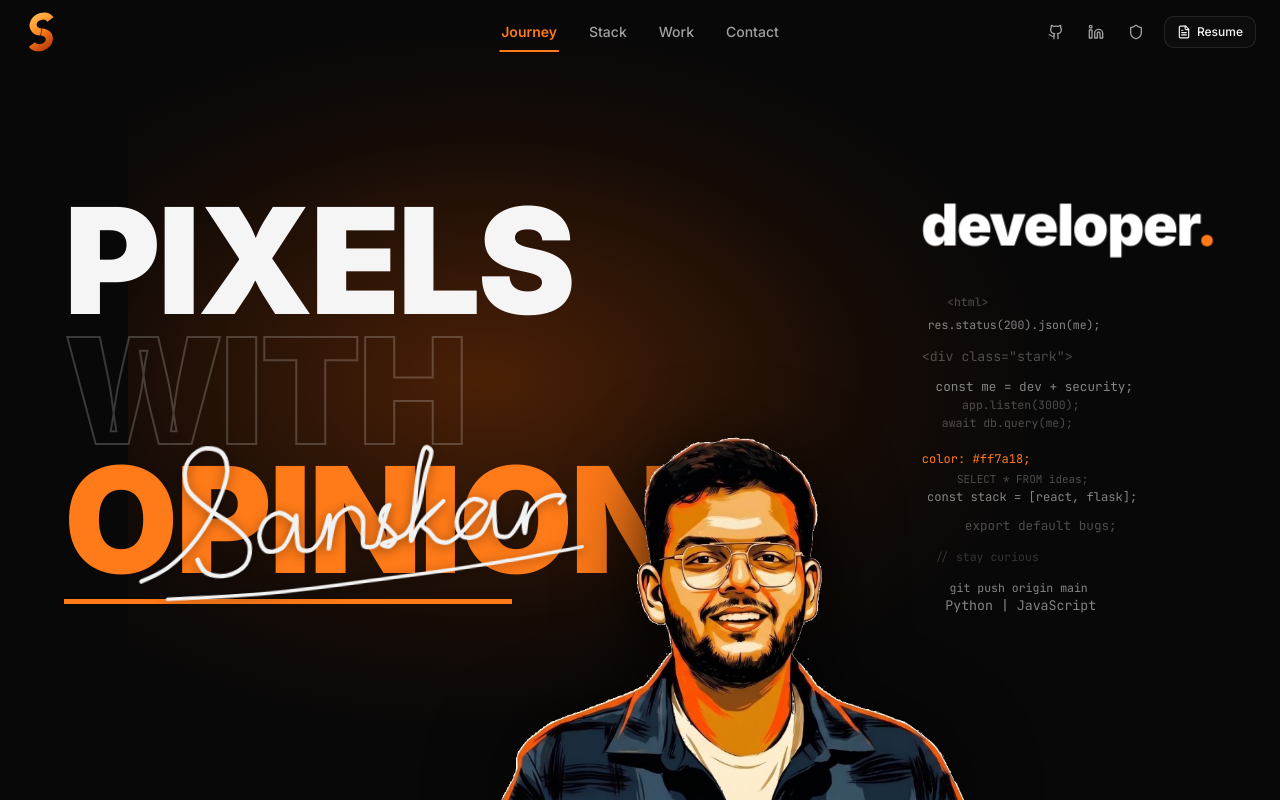
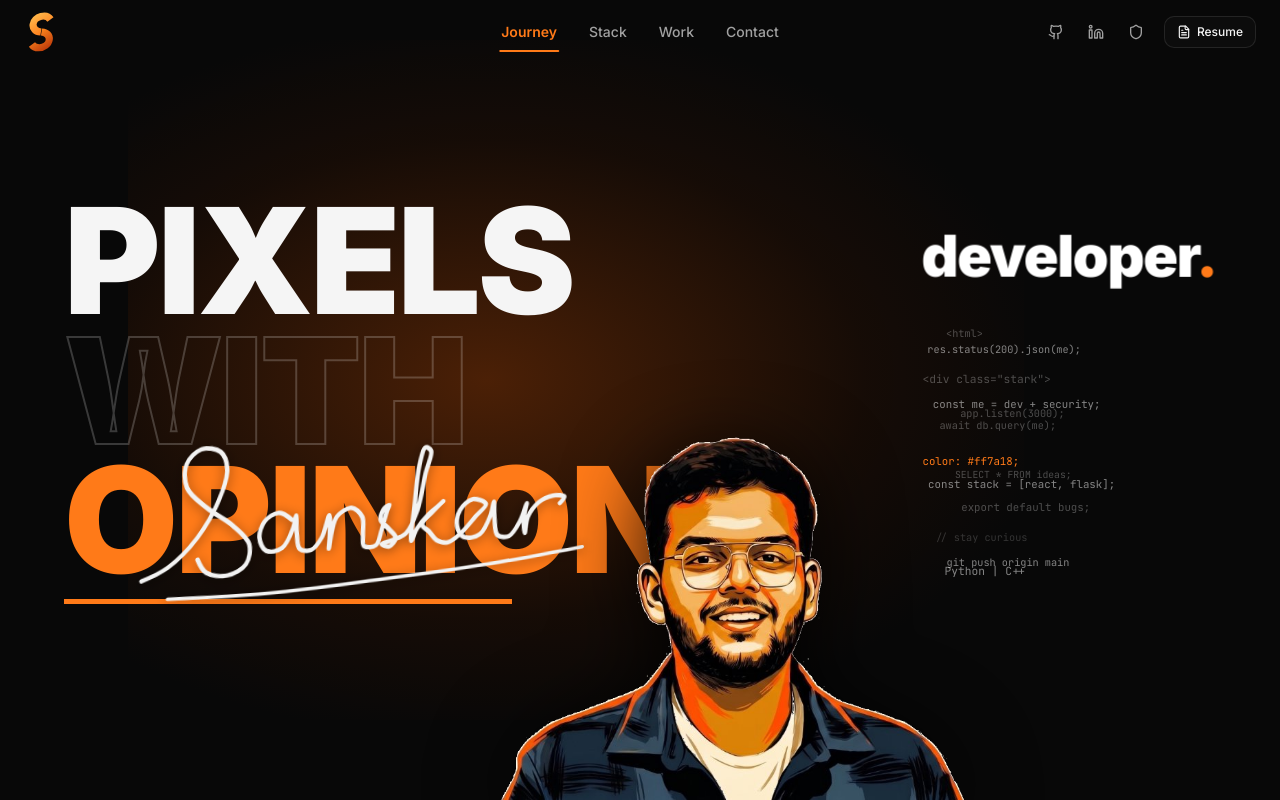
Before and after one commit to Sanskar-bot/Sanskar_portfolio, a Next.js app: page / in a window 1280 px wide. Shown: the top 800 px of the page. Built offline with nearby package versions, Linux system fonts and the light colour scheme.

Commit message:
feat(hero): update code lines layout, floating dynamics, and tech stack text

```diff
--- a/components/sections/hero.tsx
+++ b/components/sections/hero.tsx
@@ -20,7 +20,7 @@ const codeLines = [
   { text: 'export default bugs;', muted: true },
   { text: '// stay curious', comment: true },
   { text: 'git push origin main', muted: false },
-  { text: 'Python | JavaScript', muted: false },
+  { text: 'Python | C++', muted: false },
 ];
 
 // ── Idle "floating" motion (levitation loop) ──
@@ -54,25 +54,25 @@ function floatVars(c: FloatCfg) {
 }
 
 // Big word on the right. Small, slow, clearly visible.
-const DEVELOPER_FLOAT: FloatCfg = { y: -14, x: 8, r: 0.8, yDur: 5.2, xDur: 7.6, phase: 1.5 };
+const DEVELOPER_FLOAT: FloatCfg = { y: -16, x: 10, r: 1.0, yDur: 4.8, xDur: 7.0, phase: 1.5 };
 
 // One entry per line in `codeLines` (same order, same count = 13).
 // indent = static left offset in px (this is what makes the lines look scattered, not in a column)
 // scale  = font-size multiplier (some lines slightly bigger, like a loose code cloud)
 const CODE_LINE_LAYOUT: (FloatCfg & { indent: number; scale: number })[] = [
-  { indent: 26, scale: 1.0,  y: -8, x: 6,  yDur: 6.4, xDur: 9.0,  phase: 0.4 },
-  { indent: 7,  scale: 1.0,  y: -7, x: -5, yDur: 5.6, xDur: 8.2,  phase: 2.1 },
-  { indent: 0,  scale: 1.15, y: 8,  x: 6,  yDur: 7.2, xDur: 9.6,  phase: 3.3 },
-  { indent: 17, scale: 1.1,  y: 7,  x: -6, yDur: 5.0, xDur: 7.4,  phase: 4.7 },
-  { indent: 41, scale: 1.0,  y: -8, x: 5,  yDur: 6.8, xDur: 8.8,  phase: 1.1 },
-  { indent: 22, scale: 1.0,  y: -7, x: -4, yDur: 5.8, xDur: 9.4,  phase: 5.2 },
-  { indent: 0,  scale: 1.05, y: 8,  x: 6,  yDur: 6.0, xDur: 7.8,  phase: 2.8 },
-  { indent: 36, scale: 0.95, y: 7,  x: -5, yDur: 7.6, xDur: 10.0, phase: 0.9 },
-  { indent: 5,  scale: 1.05, y: -8, x: 5,  yDur: 5.4, xDur: 8.6,  phase: 3.9 },
-  { indent: 46, scale: 1.1,  y: -7, x: -6, yDur: 6.6, xDur: 7.2,  phase: 4.3 },
-  { indent: 14, scale: 1.0,  y: 8,  x: 4,  yDur: 7.0, xDur: 9.2,  phase: 1.8 },
-  { indent: 31, scale: 1.0,  y: 7,  x: -5, yDur: 5.2, xDur: 8.0,  phase: 5.6 },
-  { indent: 24, scale: 1.15, y: -8, x: 5,  yDur: 6.2, xDur: 9.8,  phase: 2.4 },
+  { indent: 25, scale: 1.0,  y: -10, x: 8,  yDur: 5.2, xDur: 7.6, phase: 0.4 },
+  { indent: 7,  scale: 1.0,  y: -9,  x: -7, yDur: 4.6, xDur: 7.0, phase: 2.1 },
+  { indent: 0,  scale: 1.1,  y: 10,  x: 8,  yDur: 5.8, xDur: 8.0, phase: 3.3 },
+  { indent: 16, scale: 1.05, y: 9,   x: -8, yDur: 4.4, xDur: 6.4, phase: 4.7 },
+  { indent: 39, scale: 1.0,  y: -10, x: 7,  yDur: 5.4, xDur: 7.4, phase: 1.1 },
+  { indent: 21, scale: 1.0,  y: -9,  x: -6, yDur: 4.8, xDur: 8.0, phase: 5.2 },
+  { indent: 0,  scale: 1.05, y: 10,  x: 8,  yDur: 5.0, xDur: 6.6, phase: 2.8 },
+  { indent: 34, scale: 0.95, y: 9,   x: -7, yDur: 6.0, xDur: 8.4, phase: 0.9 },
+  { indent: 5,  scale: 1.05, y: -10, x: 7,  yDur: 4.6, xDur: 7.2, phase: 3.9 },
+  { indent: 44, scale: 1.05, y: -9,  x: -8, yDur: 5.4, xDur: 6.2, phase: 4.3 },
+  { indent: 14, scale: 1.0,  y: 10,  x: 6,  yDur: 5.6, xDur: 7.8, phase: 1.8 },
+  { indent: 30, scale: 1.0,  y: 9,   x: -7, yDur: 4.4, xDur: 6.8, phase: 5.6 },
+  { indent: 23, scale: 1.1,  y: -10, x: 7,  yDur: 5.2, xDur: 8.2, phase: 2.4 },
 ];
 
 // ── Hand-written "Sanskar": drawn stroke by stroke, like a pen on paper ──
@@ -588,7 +588,7 @@ export function Hero() {
             animate: { opacity: 1 },
             transition: { duration: 0.8, delay: 0.5, ease },
           })}
-          className="flex flex-col gap-[clamp(5px,0.7vw,10px)]"
+          className="flex flex-col gap-[clamp(3px,0.45vw,7px)]"
         >
           {codeLines.map((line, i) => {
             const layout = CODE_LINE_LAYOUT[i];
@@ -603,7 +603,7 @@ export function Hero() {
                   className="hero-float-x whitespace-nowrap font-mono leading-snug"
                   style={{
                     ...fv.inner,
-                    fontSize: `calc(clamp(10.5px, 0.9vw, 14.5px) * ${layout.scale})`,
+                    fontSize: `calc(clamp(10px, 0.8vw, 13px) * ${layout.scale})`,
                     color: line.brand
                       ? '#FF7A18'
                       : line.comment
```
